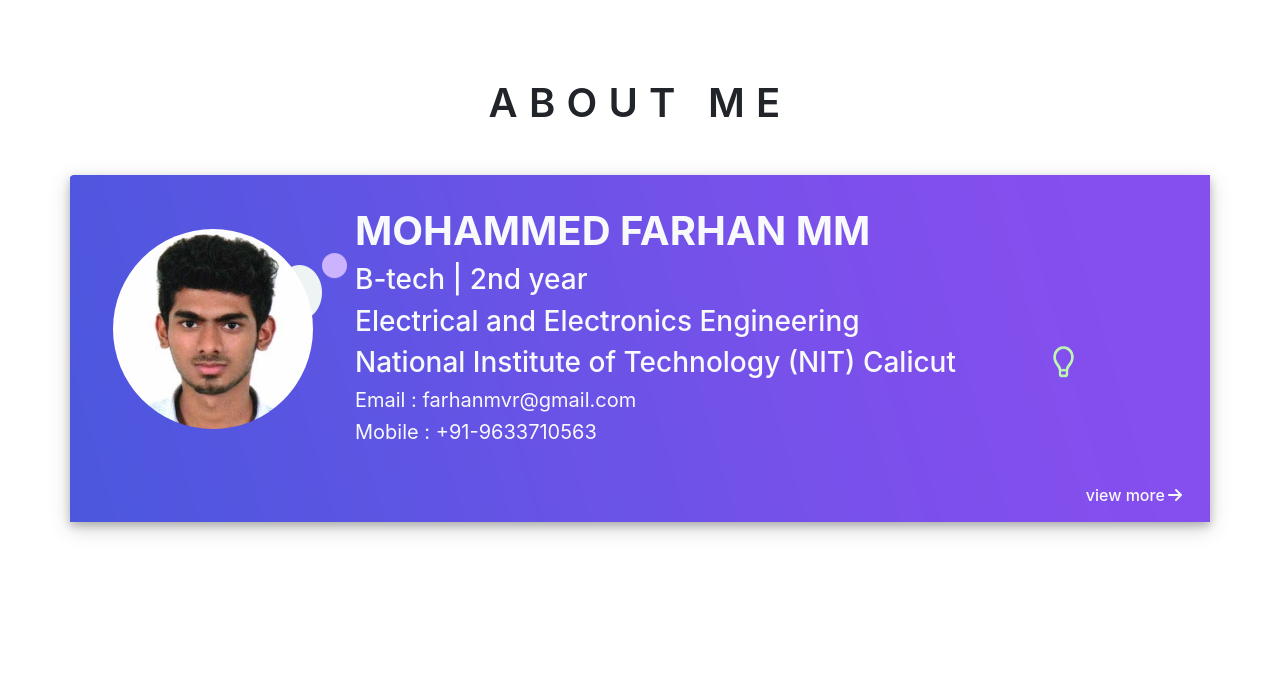
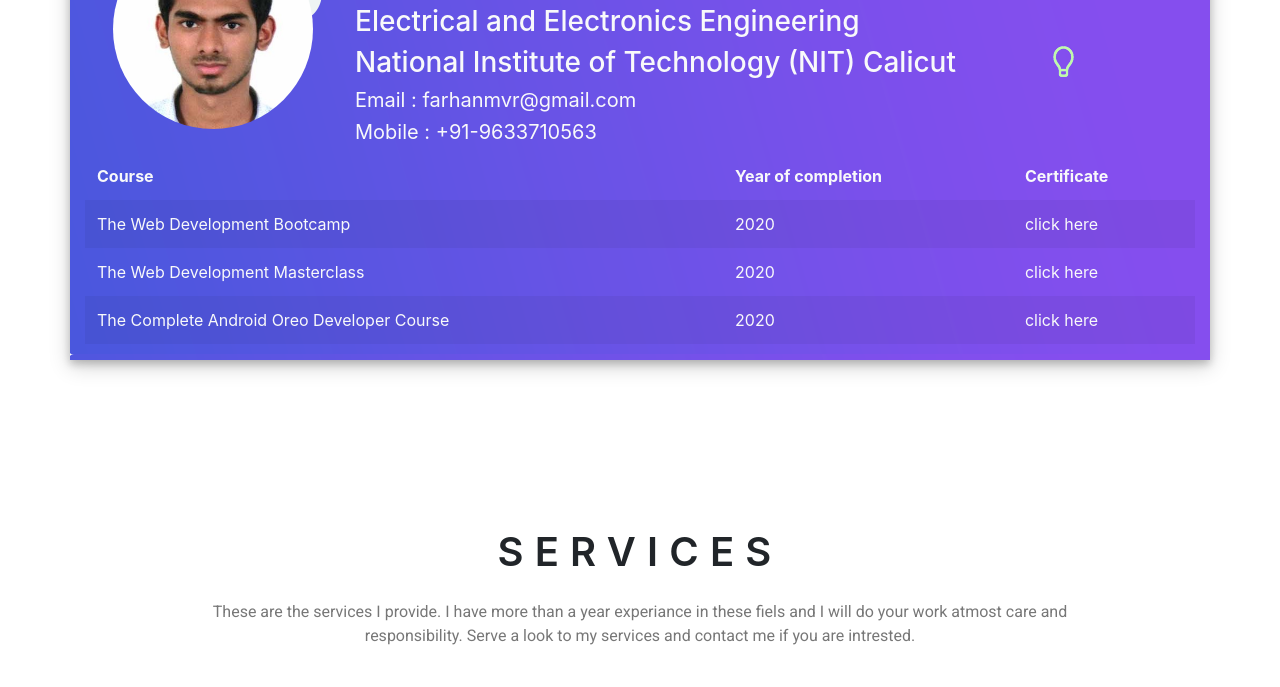
Before and after one commit to farhanxavio/Profile, a plain HTML site: page index.html in a window 1280 px wide. Shown: the part 1133-1820 px from the top of the page. Drawn offline with nearby package versions, Linux system fonts and the light colour scheme.

Commit message:
add table of course

```diff
--- a/index.html
+++ b/index.html
@@ -62,7 +62,7 @@
         <section id="home-section">
             <div class="container">
                 <div class="row main-row">
-                    <div class="col-md-6 pt-5 pt-md-0 mt-5 mt-md-0 left-section d-flex align-items-center">
+                    <div class="col-md-6 pt-5 pt-md-0 left-section d-flex align-items-center">
                         <div>
                             <h2>Hey</h2>
                             <h1>I am Farhan</h1>
@@ -85,8 +85,6 @@
         </section>
         <!-- Home section ends -->
 
-        <img src="https://drive.google.com/open?id=10PeybBlnLv41yYFtPai01_jM1s0Nez_h" alt="">
-
         <!-- About section starts -->
         <section id="about-section">
             <h1 class="section-heading mb-5">About Me</h1>
@@ -104,9 +102,37 @@
                         <h5 class="mobile">Mobile : <span>+91-9633710563</span></h5>
                     </div>
                 </div>
-                <div class="d-block d-flex mt-4 pb-2 justify-content-end about-view-more">
-                    <button onclick="viewMore()" class="btn text-light d-flex align-items-center">view more <i class="fas fa-arrow-right"></i></button>
-                </div>
+                <!-- Table starts -->
+                <table class="table table-borderless table-striped text-light">
+                    <thead>
+                      <tr>
+                        <th scope="col">Course</th>
+                        <th scope="col">Year of completion</th>
+                        <th scope="col">Certificate</th>
+                      </tr>
+                    </thead>
+                    <tbody>
+                      <tr>
+                        <td>The Web Development Bootcamp</td>
+                        <td>2020</td>
+                        <td><a class="text-light" target="_blank" href="https://drive.google.com/open?id=1mTuQR3ML3GW1m2om5LucfDOba7mgRLVD">click here</a></td>
+                      </tr>
+                      <tr>
+                        <td>The Web Development Masterclass</td>
+                        <td>2020</td>
+                        <td><a class="text-light" href="">click here</a></td>
+                      </tr>
+                      <tr>
+                        <td>The Complete Android Oreo Developer Course</td>
+                        <td>2020</td>
+                        <td><a class="text-light" href="">click here</a></td>
+                      </tr>
+                    </tbody>
+                  </table>
+                <!-- Table ends -->
+                <!-- <div class="d-block d-flex mt-4 pb-2 justify-content-end about-view-more">
+                    <button onclick="viewMore()" class="btn text-light d-flex align-items-center">view more</button>
+                </div> -->
             </div>
         </section>
         <!-- About section ends -->
```
